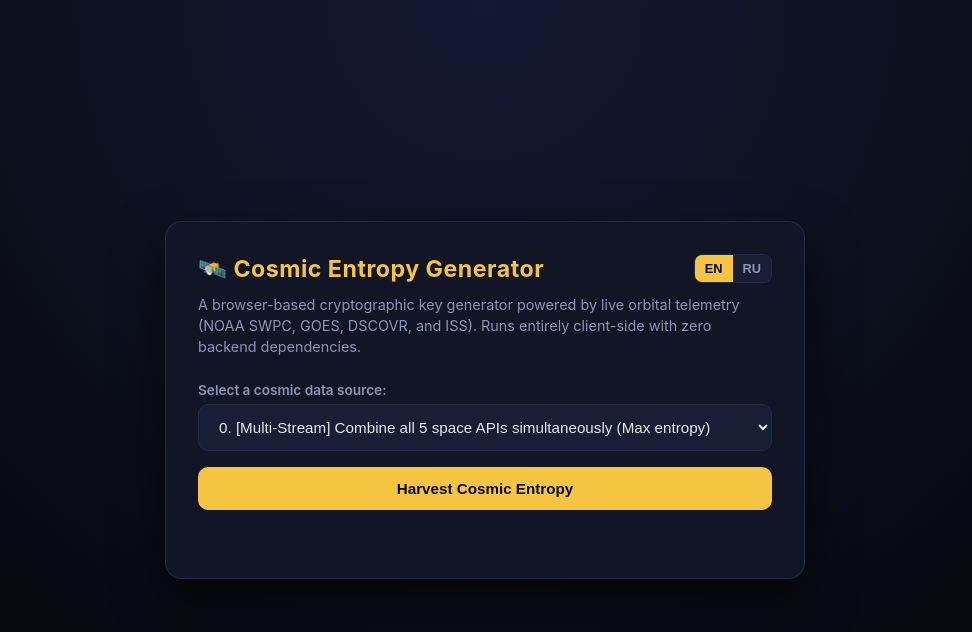
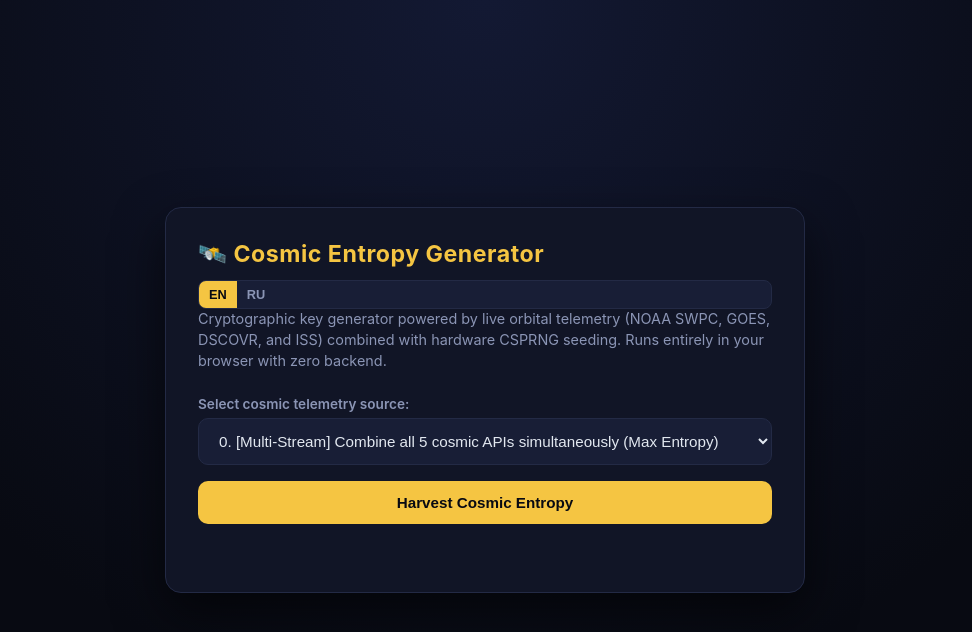
Before and after one commit to do6r0/Cosmic-Entropy-Generator, a plain HTML site: page index.html in a window 1280 px wide. Shown: the whole page, without its empty margins (155-1127 px from the left). Drawn offline with Linux system fonts and the light colour scheme.

Commit message:
Update index.html
Updated HTML structure and improved accessibility features.

```diff
--- a/index.html
+++ b/index.html
@@ -9,28 +9,31 @@
 <body>
 
 <div class="container">
-  <div class="header">
-    <h1 data-i18n="title">🛰️ Cosmic Entropy Generator</h1>
+  <div class="top-bar">
+    <div class="header">
+      <h1>🛰️ Cosmic Entropy Generator</h1>
+    </div>
     <div class="lang-switch" role="group" aria-label="Language switcher">
-      <button type="button" id="langEn" class="lang-btn active" onclick="setLanguage('en')">EN</button>
-      <button type="button" id="langRu" class="lang-btn" onclick="setLanguage('ru')">RU</button>
+      <button id="langEn" class="lang-btn active" onclick="setLanguage('en')">EN</button>
+      <button id="langRu" class="lang-btn" onclick="setLanguage('ru')">RU</button>
     </div>
   </div>
-  <p class="subtitle" data-i18n="subtitle">
-    A browser-based cryptographic key generator powered by live orbital telemetry (NOAA SWPC, GOES, DSCOVR, and ISS). Runs entirely client-side with zero backend dependencies.
+
+  <p id="subtitleText" class="subtitle">
+    Cryptographic key generator powered by live orbital telemetry (NOAA SWPC, GOES, DSCOVR, and ISS) combined with hardware CSPRNG seeding. Runs entirely in your browser with zero backend.
   </p>
 
-  <label for="sourceSelect" data-i18n="selectLabel">Select a cosmic data source:</label>
+  <label id="selectLabel" for="sourceSelect">Select cosmic telemetry source:</label>
   <select id="sourceSelect">
-    <option value="all" data-i18n="optAll">0. [Multi-Stream] Combine all 5 space APIs simultaneously (Max entropy)</option>
-    <option value="solar_wind" data-i18n="optSolarWind">1. NOAA DSCOVR — Solar Wind (Plasma at Lagrange Point L1)</option>
-    <option value="mag_field" data-i18n="optMagField">2. NOAA DSCOVR — Interplanetary Magnetic Field (Bx, By, Bz vectors)</option>
-    <option value="xray" data-i18n="optXray">3. NOAA GOES — Solar Corona X-Ray Flux</option>
-    <option value="protons" data-i18n="optProtons">4. NOAA GOES — High-Energy Cosmic Proton Flux</option>
-    <option value="iss" data-i18n="optIss">5. ISS Orbital Telemetry — Coordinates, Velocity & Solar Angles</option>
+    <option value="all" data-i18n="opt_all">0. [Multi-Stream] Combine all 5 cosmic APIs simultaneously (Max Entropy)</option>
+    <option value="solar_wind" data-i18n="opt_sw">1. NOAA DSCOVR — Solar Wind (Plasma at Lagrange Point L1)</option>
+    <option value="mag_field" data-i18n="opt_mag">2. NOAA DSCOVR — Interplanetary Magnetic Field (Bx, By, Bz vectors)</option>
+    <option value="xray" data-i18n="opt_xray">3. NOAA GOES — Solar Corona X-Ray Flux</option>
+    <option value="protons" data-i18n="opt_protons">4. NOAA GOES — High-Energy Cosmic Proton Flux</option>
+    <option value="iss" data-i18n="opt_iss">5. ISS Orbital Telemetry — Coordinates, velocity, and solar angles</option>
   </select>
 
-  <button id="generateBtn" class="btn-primary" onclick="harvestEntropy()" data-i18n="btnGenerate">
+  <button id="generateBtn" class="btn-primary" onclick="harvestEntropy()">
     Harvest Cosmic Entropy
   </button>
 
@@ -39,18 +42,18 @@
   <div id="resultBox" class="result-box">
     <div class="meta-grid">
       <div class="meta-item">
-        <span data-i18n="metaSourcesLabel">Active Sources</span>
+        <span id="metaSourceLabel">Active Sources</span>
         <strong id="metaSource">—</strong>
       </div>
       <div class="meta-item">
-        <span data-i18n="metaBytesLabel">Telemetry Processed</span>
+        <span id="metaBytesLabel">Entropy Bytes Processed</span>
         <strong id="metaBytes">—</strong>
       </div>
     </div>
 
-    <div class="hash-label" data-i18n="hashLabel">256-Bit Cryptographic Key (SHA-256)</div>
+    <div id="hashLabel" class="hash-label">256-Bit Cryptographic Key (SHA-256)</div>
     <div id="hashOutput" class="hash-output"></div>
-    <button id="copyBtn" class="btn-copy" onclick="copyHash()" data-i18n="btnCopy">Copy Key</button>
+    <button id="copyBtn" class="btn-copy" onclick="copyHash()">Copy Key</button>
 
     <div class="raw-preview" id="rawPreview"></div>
   </div>
```
